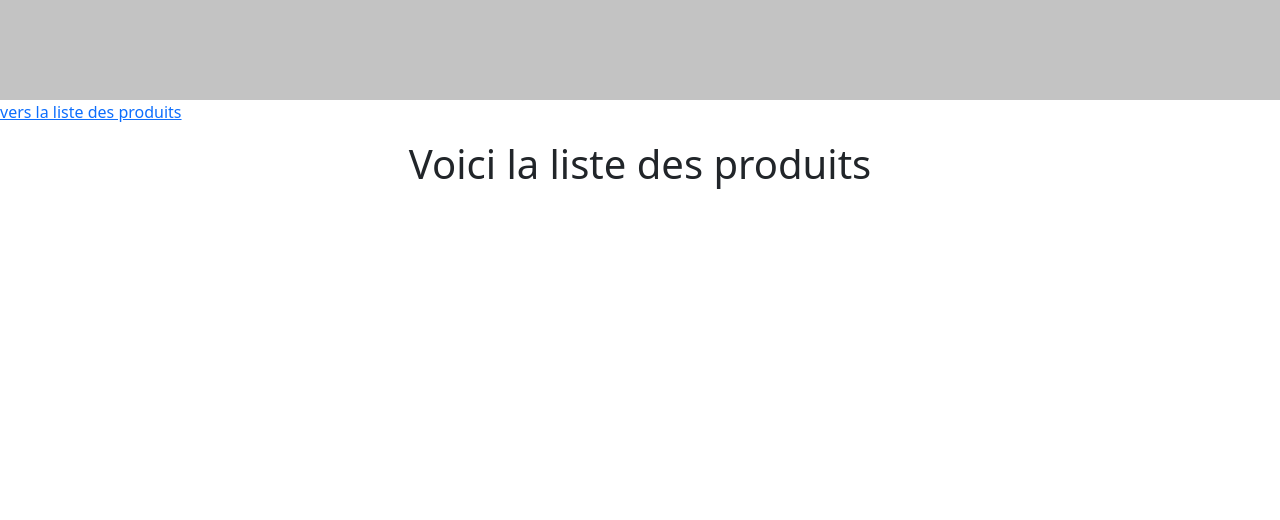
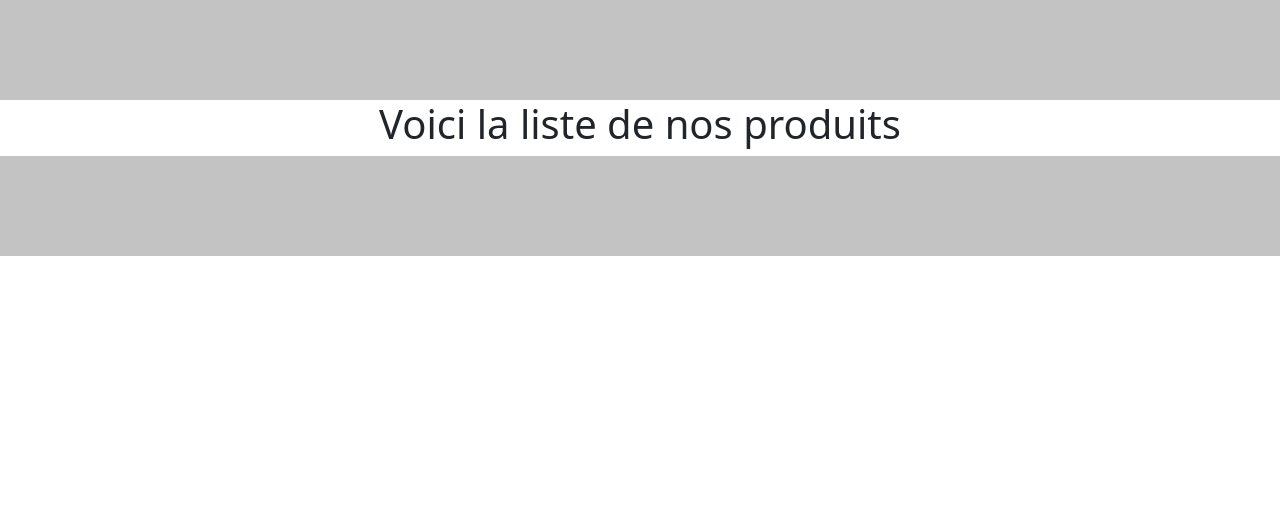
Before and after one commit to jlb86340/Projet_web, a Symfony app: template templates/Product/view.html.twig in a window 1280 px wide. Shown: the top 520 px of the page. Run offline with Twig, Linux system fonts and the light colour scheme; the template is opened without the code that fills it, so the values that code supplies are empty; some libraries are stand-ins or nearby versions.

```diff
--- a/public/CSS/default.css
+++ b/public/CSS/default.css
@@ -1,17 +1,9 @@
-html,body{
+html,main{
     align-items: center;
     justify-content: center;
 }
 
-form{
-    width: 25%;
-    padding-left: 10px;
-    padding-right: 10px;
-    margin: 0 auto;
 
-    /*display: flex;*/
-    /*flex-direction: column;*/
-}
 card{
     margin: 500px;
     alignment: center;
@@ -23,8 +15,10 @@ header{
     background: #B0413E;
     height: 100px;
 }
-footer{
-    position: absolute;
-    bottom: 0;
-    width: 100%;
-}
+
+
+/*footer{*/
+/*    position: absolute;*/
+/*    bottom: 0;*/
+/*    width: 100%;*/
+/*}*/
--- a/src/Controller/FormController.php
+++ b/src/Controller/FormController.php
@@ -95,6 +95,7 @@ class FormController extends AbstractController
        $user = new User();
 
        $form = $this->createForm(UserType::class, $user);
+       $form->add('Confirmer', SubmitType::class, ['label' => 'Créer']);
        $form->handleRequest($request);
 
         if($form->isSubmitted() && $form->isValid())
@@ -105,9 +106,10 @@ class FormController extends AbstractController
             return $this->redirectToRoute('app_accueil');
         }
 
-        if($form->isSubmitted())
+        if($form->isSubmitted()) {
             $this->addFlash('info', 'Formulaire création de compte incorrect');
-
+            dump('caca');
+        }
        $args = array(
            'userform' => $form->createView(),
        );
--- a/src/Form/UserType.php
+++ b/src/Form/UserType.php
@@ -28,7 +28,7 @@ class UserType extends AbstractType
             ->add('name',
                 null,
                 [
-                    'label' => 'Nom',
+                    'label' => 'Prénom',
                 ])
             ->add('surname',
             null,
--- a/templates/Layouts/layout.html.twig
+++ b/templates/Layouts/layout.html.twig
@@ -17,7 +17,7 @@
 {#    nav : menu #}
 {#    {% block menu %}{% endblock %}#}
 {#    main#}
-    {% block body %}{% endblock %}
+    {% block main %}{% endblock %}
 
 {#footer#}
     <footer>
--- a/templates/Layouts/layout_niv2.html.twig
+++ b/templates/Layouts/layout_niv2.html.twig
@@ -2,7 +2,7 @@
 
 
 
-{% block body %}
+{% block main %}
     <div id ="header">
         {% include 'Layouts/header.html.twig' %}
     </div>
@@ -16,10 +16,10 @@
     </div>
 
 {% endblock %}
-
-
 {% block footer %}
+{#    <div class="fixed-bottom">#}
     <div id="footer">
         {% include 'Layouts/footer.html.twig' %}
     </div>
+{#    </div>#}
 {% endblock %}
--- a/templates/Product/view.html.twig
+++ b/templates/Product/view.html.twig
@@ -6,15 +6,6 @@
 
 {% block vue %}
     {# normalement devrait être dans un fichier css #}
-    <style>
-        caption { border: red solid 1px; }
-        table { border: black solid 1px; }
-        th, td { border: black solid 1px; padding: 2px 10px 2px 10px;}
-        th { text-align: left; }
-    </style>
-
-    <p><a href="{{ path('produit_list') }}">vers la liste des produits</a></p>
-
 {#    <h2>Détail du produit</h2>#}
 {#    #}{# le produit existe : le cas d'erreur a été traité dans le contrôleur #}
 {#    <ul>#}
@@ -27,65 +18,36 @@
 {#    </ul>#}
 {#    #}
 
-    <h1> Voici la liste des produits </h1>
+    <h1> Voici la liste de nos produits </h1>
 
 
-{#    <div class="container">#}
-{#        <div class="row">#}
-{#            #}{# for produit in produits #}
-{#            <div class="col-6 col-lg-3">#}
-{#                <div class="card" style="width: 18rem;">#}
-{#                    <img src='https://place-hold.it/286x180/ff00ff.gif?text="{{ produit.name }}"' class="card-img-top" alt="...">#}
-{#                    <div class="card-body">#}
-{#                        <h5 class="card-title">{{ produit.name }}</h5>#}
-{#                        <p class="card-text">Cliquez en dessous pour ajouter des {{ produit.name }} à votre panier</p>#}
-{#                        <a href="#" class="btn btn-primary">Go somewhere</a>#}
+    <div class="container">
+        <div class="row">
+            {% for produit in produits  %}
+            <div class="col-6 col-lg-3" style="padding: 50px">
+                <div class="card" style="width: 18rem;">
+                    <img src='https://place-hold.it/286x180/DD725C.gif?text={{ produit.libelle }}' class="card-img-top" alt="...">
+                    <div class="card-body">
+                        <h5 class="card-title">{{ produit.libelle }}</h5>
+                        <p class="card-text">{{ produit.price }} €</p>
+                        <div>
+                            <a href="#" class="btn btn-primary">Ajouter</a>
 
 {#                        //if produit.stockQuantite == 0#}
 {#                            //message " produit indisponible"#}
 {#                        //else#}
-{#                            <select name="item-tomates" id="">#}
-{#                                {% for q in produit.quantStock %}#}
-{#                                    <option value="{{ q }}">{{ q }}</option>#}
-{#                                {{ endfor }}#}
-{#                            </select>#}
-{#                            <a href="{{ path('add_panier' , { idProduit , qtt}) }}"></a>#}
+                            <select name="quantChoice" size="2">
+                                {% for q in 0..produit.quantStock %}
+                                    <option value="{{ q }}">{{ q }}</option>
+                                {% endfor %}
+                            </select>
+                        </div>
+{#                            <a href="{{ path('add_panier' , { produit.id , qtt}) }}"></a>#}
 {#                        //endif#}
-{#                    </div>#}
-{#                </div>#}
-{#            </div>#}
-{#            <div class="col-6 col-lg-3">#}
-{#                <div class="card" style="width: 18rem;">#}
-{#                    <img src="..." class="card-img-top" alt="...">#}
-{#                    <div class="card-body">#}
-{#                        <h5 class="card-title">Card title</h5>#}
-{#                        <p class="card-text">Some quick example text to build on the card title and make up the bulk of the card's content.</p>#}
-{#                        <a href="#" class="btn btn-primary">Go somewhere</a>#}
-{#                    </div>#}
-{#                </div>#}
-{#            </div>#}
-{#            <div class="col-6 col-lg-3">#}
-{#                <div class="card" style="width: 18rem;">#}
-{#                    <img src="..." class="card-img-top" alt="...">#}
-{#                    <div class="card-body">#}
-{#                        <h5 class="card-title">Card title</h5>#}
-{#                        <p class="card-text">Some quick example text to build on the card title and make up the bulk of the card's content.</p>#}
-{#                        <a href="#" class="btn btn-primary">Go somewhere</a>#}
-{#                    </div>#}
-{#                </div>#}
-{#            </div>#}
-{#            <div class="col-6 col-lg-3">#}
-{#                <div class="card" style="width: 18rem;">#}
-{#                    <img src="..." class="card-img-top" alt="...">#}
-{#                    <div class="card-body">#}
-{#                        <h5 class="card-title">Card title</h5>#}
-{#                        <p class="card-text">Some quick example text to build on the card title and make up the bulk of the card's content.</p>#}
-{#                        <a href="#" class="btn btn-primary">Go somewhere</a>#}
-{#                    </div>#}
-{#                </div>#}
-{#            </div>#}
-        </div>
-
+                    </div>
+                </div>
+            </div>
+            {% endfor %}
     </div>
 
 
```
Also changed, not shown: templates/Form/add_user.html.twig (+25 -23 lines), dbvente/mybase.db.
